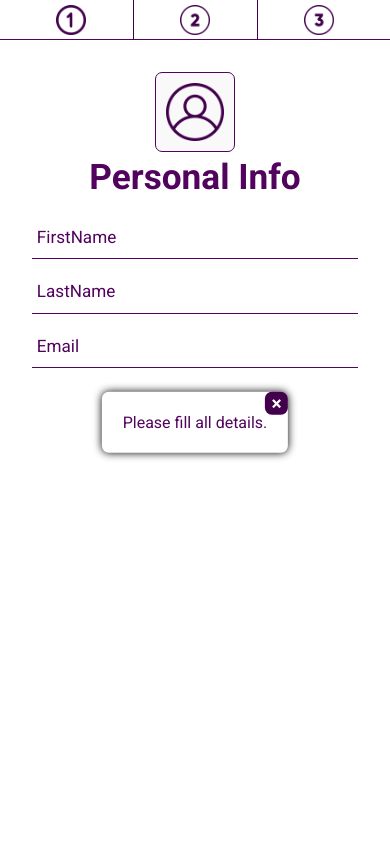
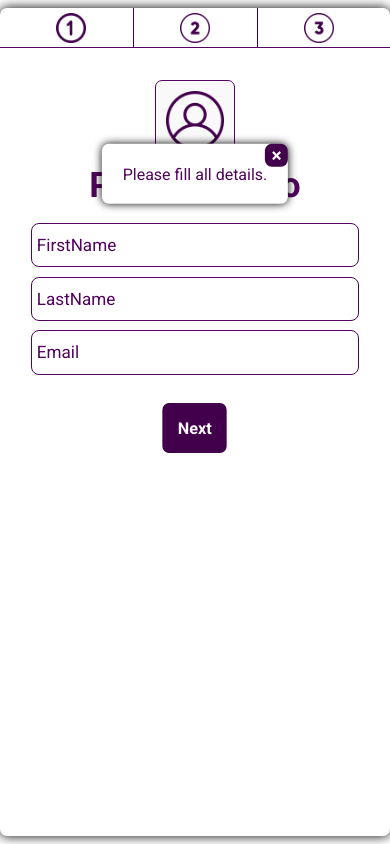
Before and after one commit to TAJAMUL11/MultiStep-Form, a plain HTML site: page index.html in a window 390 px wide. Both pictures are taken after a click on the button "Next". Drawn offline with Linux system fonts and the light colour scheme.

Commit message:
Responsive design and input styles

```diff
--- a/style.css
+++ b/style.css
@@ -111,8 +111,13 @@ body {
 
 form, #summary {
     min-width: 100%;
+    height: 100%;
     text-align: center;
     padding: 2rem;
+    display: flex;
+    justify-content: center;
+    align-items: center;
+    flex-direction: column;
 }
 
 form span #formImg {
@@ -131,18 +136,25 @@ form h1, #summary h1 {
     color: var(--text-color);
     font-weight: bold;
     margin-bottom: 1.1rem;
+    text-align: center;
 }
 
 form input {
     width: 100%;
     background-color: transparent;
     border: none;
-    border-bottom: 1px solid var(--text-color);
-    outline: none;
+    outline: 1px solid var(--text-color);
     color: var(--text-color);
     font-size: 1.07rem;
     padding: 0.7rem 0.3rem;
     margin-bottom: 0.7rem;
+    border-radius: var(--border-radius);
+}
+input:user-valid{
+   outline-color: green;
+}
+input:user-invalid{
+    outline-color: red;
 }
 
 ::placeholder {
@@ -214,17 +226,11 @@ form input {
     font-weight: 700;
 
 }
-#summary {
-    text-align: center;
-    user-select: none;
-}
-
 #summary #summaryImg {
     width: 73px;
     height: auto;
     object-fit: contain;
 }
-
 
 #summary h1 {
     font-size: 2.2rem;
@@ -234,6 +240,7 @@ form input {
 }
 
 #summary #summaryInfo {
+    user-select: none;
     display: flex;
     justify-content: space-around;
     align-items: center;
@@ -271,15 +278,20 @@ form input {
     border-radius: var(--border-radius);
 }
 
-@media (max-width: 445px){
+@media (max-width: 430px){
     .form-container{
         width: 100%;
-        height: 100%;
+        height: 98%;
         border-radius: none;
-        box-shadow: none;
     }
     #modal .modal-content p {
         max-width: 85%;
     }
 
+    #modalError {
+        top: 20%;
+    }
+    #summary #modal{
+        top: 20%;
+    }
 }
```
